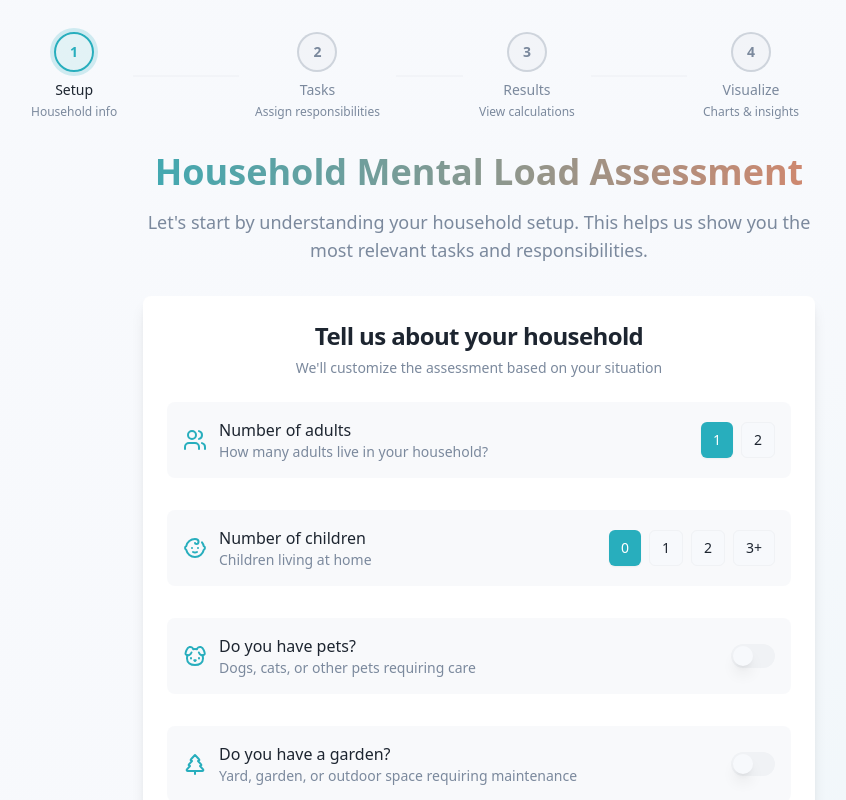
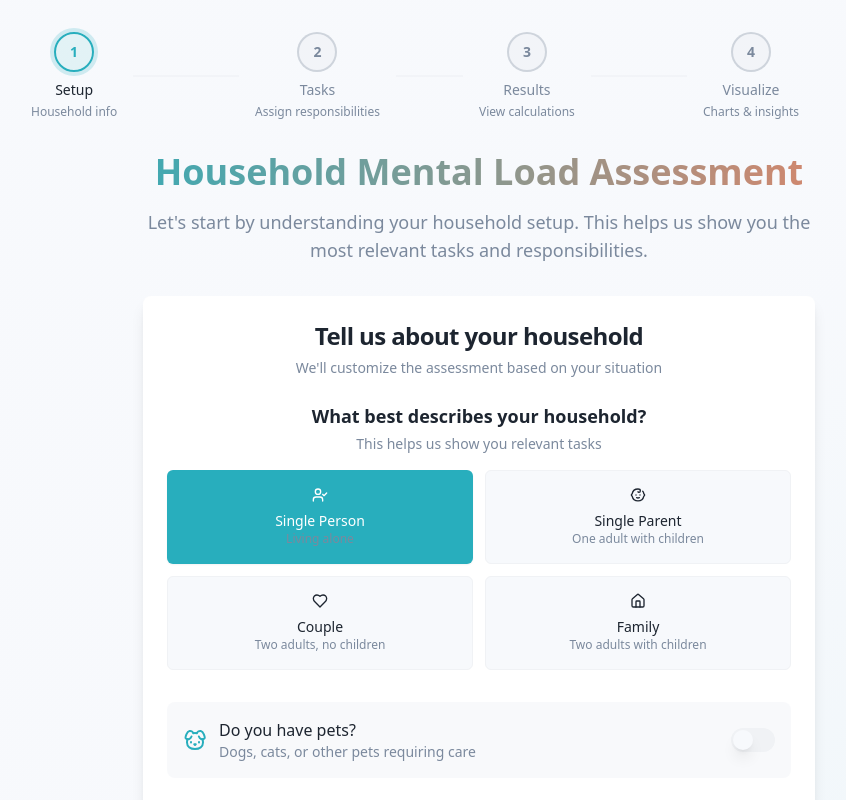
Before and after one commit to cARMO85/load-share-light, a React (Vite) app: page /setup in a window 1280 px wide. Shown: the top 800 px of the page, without its empty margins (161-1007 px from the left). Built offline with nearby package versions, Linux system fonts and the light colour scheme.

Commit message:
Add household types
Implement household types to replace the number of adults. This includes accommodating single parents and all other types. If a couple is selected, provide options for completing the assessment alone or taking turns as a couple.

```diff
--- a/src/context/AssessmentContext.tsx
+++ b/src/context/AssessmentContext.tsx
@@ -11,6 +11,8 @@ type AssessmentAction =
 
 const initialState: AssessmentState = {
   householdSetup: {
+    householdType: 'single' as const,
+    assessmentMode: 'solo' as const,
     adults: 1,
     children: 0,
     hasPets: false,
--- a/src/pages/HouseholdSetup.tsx
+++ b/src/pages/HouseholdSetup.tsx
@@ -7,7 +7,7 @@ import { Switch } from '@/components/ui/switch';
 import { ProgressSteps } from '@/components/ui/progress-steps';
 import { useAssessment } from '@/context/AssessmentContext';
 import { HouseholdSetup as HouseholdSetupType } from '@/types/assessment';
-import { Users, Baby, Dog, TreePine, Briefcase } from 'lucide-react';
+import { Users, Baby, Dog, TreePine, Briefcase, Home, Heart, UserCheck } from 'lucide-react';
 
 const HouseholdSetup: React.FC = () => {
   const navigate = useNavigate();
@@ -29,7 +29,22 @@ const HouseholdSetup: React.FC = () => {
   ];
 
   const updateSetup = (updates: Partial<HouseholdSetupType>) => {
-    setSetup(prev => ({ ...prev, ...updates }));
+    const newSetup = { ...setup, ...updates };
+
+    // Auto-derive adults count from household type
+    if (updates.householdType) {
+      if (updates.householdType === 'single' || updates.householdType === 'single_parent') {
+        newSetup.adults = 1;
+        newSetup.partnerEmployed = undefined;
+        newSetup.assessmentMode = 'solo';
+      } else if (updates.householdType === 'couple' || updates.householdType === 'couple_with_children') {
+        newSetup.adults = 2;
+      } else {
+        newSetup.adults = setup.adults; // Keep current for 'other'
+      }
+    }
+
+    setSetup(newSetup);
   };
 
   return (
@@ -55,34 +70,110 @@ const HouseholdSetup: React.FC = () => {
           </CardHeader>
 
           <CardContent className="space-y-8">
-            {/* Adults */}
-            <div className="flex items-center justify-between p-4 rounded-lg bg-muted/50">
-              <div className="flex items-center gap-3">
-                <Users className="h-6 w-6 text-primary" />
-                <div>
-                  <Label className="text-base font-medium">Number of adults</Label>
-                  <p className="text-sm text-muted-foreground">How many adults live in your household?</p>
+            {/* Household Type */}
+            <div className="space-y-4">
+              <div className="text-center">
+                <Label className="text-lg font-semibold">What best describes your household?</Label>
+                <p className="text-sm text-muted-foreground mt-1">This helps us show you relevant tasks</p>
               </div>
+
+              <div className="grid grid-cols-1 md:grid-cols-2 gap-3">
+                <Button
+                  variant={setup.householdType === 'single' ? "default" : "outline"}
+                  onClick={() => updateSetup({ householdType: 'single' })}
+                  className="h-auto p-4 flex flex-col items-center gap-2"
+                >
+                  <UserCheck className="h-6 w-6" />
+                  <div className="text-center">
+                    <div className="font-medium">Single Person</div>
+                    <div className="text-xs text-muted-foreground">Living alone</div>
                   </div>
-              <div className="flex gap-2">
+                </Button>
+
                 <Button
-                  variant={setup.adults === 1 ? "default" : "outline"}
-                  size="sm"
-                  onClick={() => updateSetup({ adults: 1, partnerEmployed: undefined })}
+                  variant={setup.householdType === 'single_parent' ? "default" : "outline"}
+                  onClick={() => updateSetup({ householdType: 'single_parent' })}
+                  className="h-auto p-4 flex flex-col items-center gap-2"
                 >
-                  1
+                  <Baby className="h-6 w-6" />
+                  <div className="text-center">
+                    <div className="font-medium">Single Parent</div>
+                    <div className="text-xs text-muted-foreground">One adult with children</div>
+                  </div>
                 </Button>
+
                 <Button
-                  variant={setup.adults === 2 ? "default" : "outline"}
-                  size="sm"
-                  onClick={() => updateSetup({ adults: 2 })}
+                  variant={setup.householdType === 'couple' ? "default" : "outline"}
+                  onClick={() => updateSetup({ householdType: 'couple' })}
+                  className="h-auto p-4 flex flex-col items-center gap-2"
                 >
-                  2
+                  <Heart className="h-6 w-6" />
+                  <div className="text-center">
+                    <div className="font-medium">Couple</div>
+                    <div className="text-xs text-muted-foreground">Two adults, no children</div>
+                  </div>
+                </Button>
+
+                <Button
+                  variant={setup.householdType === 'couple_with_children' ? "default" : "outline"}
+                  onClick={() => updateSetup({ householdType: 'couple_with_children' })}
+                  className="h-auto p-4 flex flex-col items-center gap-2"
+                >
+                  <Home className="h-6 w-6" />
+                  <div className="text-center">
+                    <div className="font-medium">Family</div>
+                    <div className="text-xs text-muted-foreground">Two adults with children</div>
+                  </div>
                 </Button>
               </div>
             </div>
 
-            {/* Children */}
+            {/* Assessment Mode for Couples */}
+            {(setup.householdType === 'couple' || setup.householdType === 'couple_with_children') && (
+              <div className="space-y-4 p-4 rounded-lg bg-primary/5 border border-primary/20">
+                <div className="text-center">
+                  <Label className="text-lg font-semibold text-primary">How would you like to take this assessment?</Label>
+                  <p className="text-sm text-muted-foreground mt-1">Choose your preferred approach</p>
+                </div>
+
+                <div className="grid grid-cols-1 md:grid-cols-2 gap-3">
+                  <Button
+                    variant={setup.assessmentMode === 'solo' ? "default" : "outline"}
+                    onClick={() => updateSetup({ assessmentMode: 'solo' })}
+                    className="h-auto p-4 flex flex-col items-center gap-2"
+                  >
+                    <UserCheck className="h-5 w-5" />
+                    <div className="text-center">
+                      <div className="font-medium">Just Me</div>
+                      <div className="text-xs text-muted-foreground">I'll complete this on my own</div>
+                    </div>
+                  </Button>
+
+                  <Button
+                    variant={setup.assessmentMode === 'together' ? "default" : "outline"}
+                    onClick={() => updateSetup({ assessmentMode: 'together' })}
+                    className="h-auto p-4 flex flex-col items-center gap-2"
+                  >
+                    <Users className="h-5 w-5" />
+                    <div className="text-center">
+                      <div className="font-medium">Together</div>
+                      <div className="text-xs text-muted-foreground">We'll take turns answering</div>
+                    </div>
+                  </Button>
+                </div>
+
+                {setup.assessmentMode === 'together' && (
+                  <div className="p-3 rounded-lg bg-secondary/10 border border-secondary/20">
+                    <p className="text-xs text-muted-foreground text-center">
+                      💡 <strong>Together Mode:</strong> You'll each answer for the same tasks, and we'll compare your perspectives at the end.
+                    </p>
+                  </div>
+                )}
+              </div>
+            )}
+
+            {/* Children - Only show if not already specified by household type */}
+            {(setup.householdType === 'single_parent' || setup.householdType === 'couple_with_children' || setup.householdType === 'other') && (
               <div className="flex items-center justify-between p-4 rounded-lg bg-muted/50">
                 <div className="flex items-center gap-3">
                   <Baby className="h-6 w-6 text-primary" />
@@ -104,6 +195,7 @@ const HouseholdSetup: React.FC = () => {
                   ))}
                 </div>
               </div>
+            )}
 
             {/* Pets */}
             <div className="flex items-center justify-between p-4 rounded-lg bg-muted/50">
@@ -174,9 +266,15 @@ const HouseholdSetup: React.FC = () => {
                 variant="hero"
                 size="lg"
                 className="w-full"
+                disabled={!setup.householdType}
               >
                 Continue to Task Assessment
               </Button>
+              {!setup.householdType && (
+                <p className="text-center text-sm text-muted-foreground mt-2">
+                  Please select your household type to continue
+                </p>
+              )}
             </div>
           </CardContent>
         </Card>
--- a/src/types/assessment.ts
+++ b/src/types/assessment.ts
@@ -1,5 +1,10 @@
+export type HouseholdType = 'single' | 'single_parent' | 'couple' | 'couple_with_children' | 'other';
+export type AssessmentMode = 'solo' | 'together';
+
 export interface HouseholdSetup {
-  adults: number;
+  householdType: HouseholdType;
+  assessmentMode: AssessmentMode;
+  adults: number; // derived from householdType
   children: number;
   hasPets: boolean;
   hasGarden: boolean;
```
Lines whose indentation alone changed are shown as unchanged.
